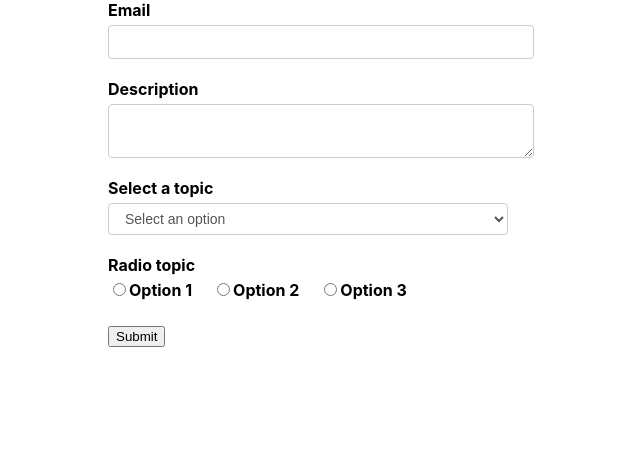
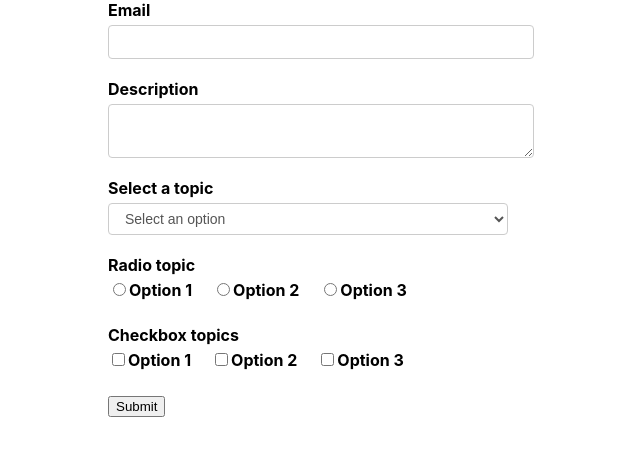
Before and after one commit to gopinav/React-Formik-Tutorials, a React (Create React App) app in the folder formik-controls-demo/: page / in a window 1280 px wide. Shown: the top 456 px of the page, without its empty margins (319-959 px from the left). Built offline with nearby package versions, Linux system fonts and the light colour scheme.

Commit message:
Add checkbox group

```diff
--- /dev/null
+++ b/formik-controls-demo/src/components/CheckboxGroup.js
@@ -0,0 +1,33 @@
+import React from 'react'
+import { Field, ErrorMessage } from 'formik'
+import TextError from './TextError'
+
+function CheckboxGroup (props) {
+  const { label, name, options, formik, ...rest } = props
+  return (
+    <div className='form-control'>
+      <label>{label}</label>
+      <Field name={name} {...rest}>
+        {({ field }) => {
+          return options.map(option => {
+            return (
+              <React.Fragment key={option.key}>
+                <input
+                  type='checkbox'
+                  id={option.value}
+                  {...field}
+                  value={option.value}
+                  checked={field.value.includes(option.value)}
+                />
+                <label htmlFor={option.value}>{option.key}</label>
+              </React.Fragment>
+            )
+          })
+        }}
+      </Field>
+      <ErrorMessage component={TextError} name={name} />
+    </div>
+  )
+}
+
+export default CheckboxGroup
--- a/formik-controls-demo/src/components/FormikContainer.js
+++ b/formik-controls-demo/src/components/FormikContainer.js
@@ -10,22 +10,29 @@
     { key: 'Option 2', value: 'option2' },
     { key: 'Option 3', value: 'option 3' }
   ]
-  const rcOptions = [
-    { key: 'Option 1', value: 'option1' },
-    { key: 'Option 2', value: 'option2' },
-    { key: 'Option 3', value: 'option 3' }
+  const radioOptions = [
+    { key: 'Option 1', value: 'rOption1' },
+    { key: 'Option 2', value: 'rOption2' },
+    { key: 'Option 3', value: 'rOption3' }
+  ]
+  const checkboxOptions = [
+    { key: 'Option 1', value: 'cOption1' },
+    { key: 'Option 2', value: 'cOption2' },
+    { key: 'Option 3', value: 'cOption 3' }
   ]
   const initialValues = {
     email: '',
     description: '',
     selectOption: '',
-    radioOption: ''
+    radioOption: '',
+    checkboxOption: []
   }
   const validationSchema = Yup.object({
     email: Yup.string().required('Required'),
     description: Yup.string().required('Required'),
     selectOption: Yup.string().required('Required'),
-    radioOption: Yup.string().required('Required')
+    radioOption: Yup.string().required('Required'),
+    checkboxOption: Yup.array().required('Required')
   })
   const onSubmit = values => {
     console.log('Form data', values)
@@ -63,7 +70,14 @@
             control='radio'
             label='Radio topic'
             name='radioOption'
-            options={rcOptions}
+            options={radioOptions}
+            formik={formik}
+          />
+          <FormikControl
+            control='checkbox'
+            label='Checkbox topics'
+            name='checkboxOption'
+            options={checkboxOptions}
             formik={formik}
           />
           <button type='submit'>Submit</button>
--- a/formik-controls-demo/src/components/FormikControl.js
+++ b/formik-controls-demo/src/components/FormikControl.js
@@ -3,6 +3,7 @@
 import Textarea from './Textarea'
 import Select from './Select'
 import RadioButtons from './RadioButtons'
+import CheckboxGroup from './CheckboxGroup'
 
 function FormikControl (props) {
   const { control, ...rest } = props
@@ -16,6 +17,7 @@
     case 'radio':
       return <RadioButtons {...rest} />
     case 'checkbox':
+      return <CheckboxGroup {...rest} />
     case 'date':
     default:
   }
```
